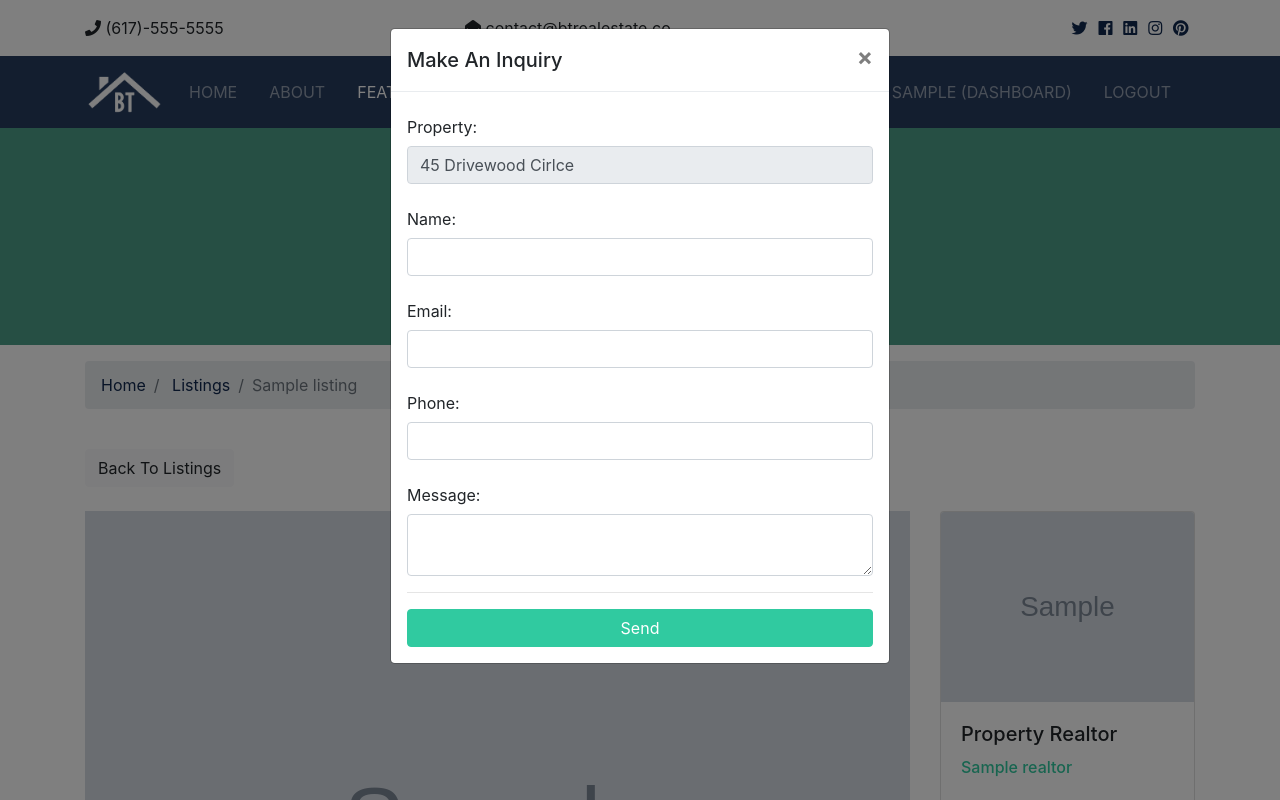
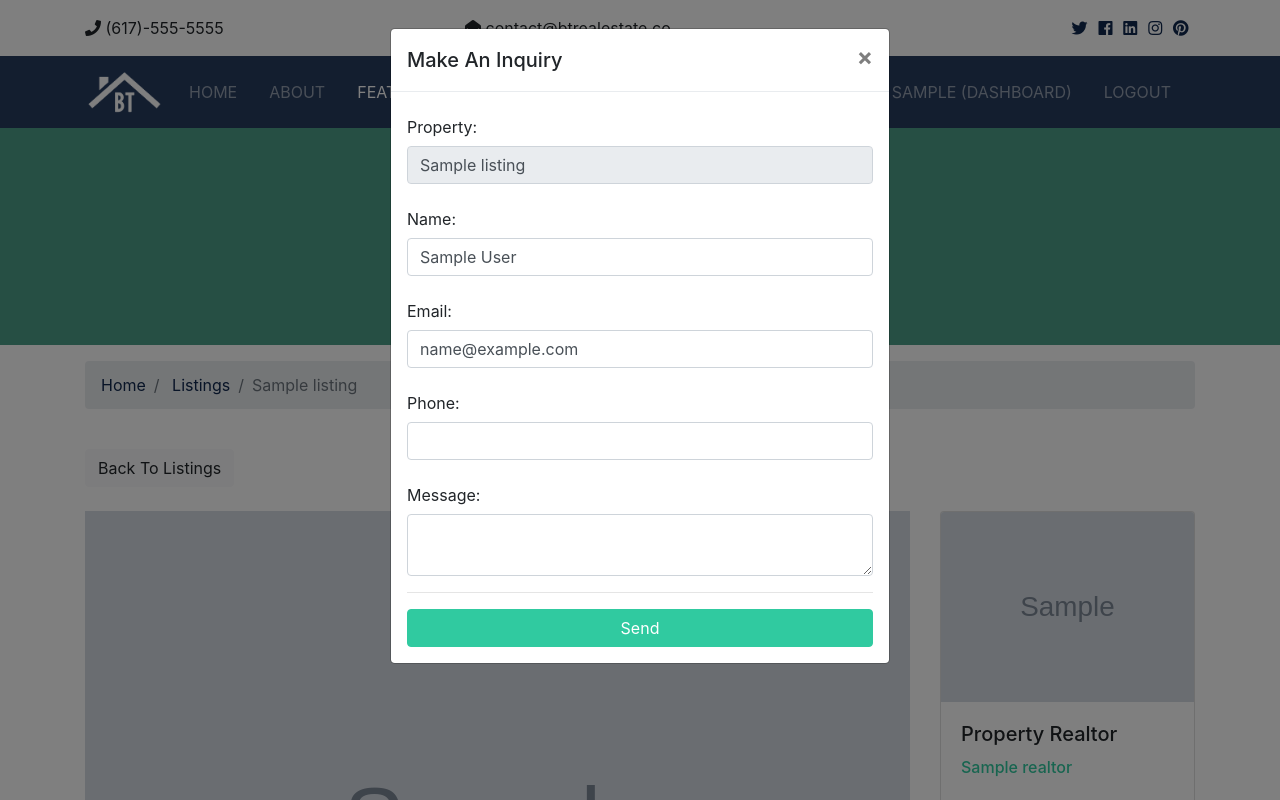
Before and after one commit to saurabhmodh94/btre, a Django app: page /listings/1/ in a window 1280 px wide, after a click on "Make An Inquiry". Run offline with Django 3.2, Linux system fonts and the light colour scheme; a user stored in the database is signed in; tables that the repository leaves empty hold one stand-in row (values such as "Sample post"); grey boxes marked "Sample" are stand-in pictures; some libraries are stand-ins or nearby versions.

Commit message:
Contact Form Prep

```diff
--- a/templates/listings/listing.html
+++ b/templates/listings/listing.html
@@ -168,24 +168,32 @@
         </button>
       </div>
       <div class="modal-body">
-        <form>
+          <form action="{% url 'contact' %}" method="POST">
+          {% csrf_token %}
+          {% if user.is_authenticated %}
+            <input type="hidden" name="user_id" value="{{ user.id }}">
+          {% else %}
+            <input type="hidden" name="user_id" value="0">
+          {% endif %}
+          <input type="hidden" name="realtor_email" value="{{ listing.realtor.email }}">
+          <input type="hidden" name="listing_id" value="{{ listing.id }}">
           <div class="form-group">
             <label for="property_name" class="col-form-label">Property:</label>
             <input
               type="text"
               name="listing"
               class="form-control"
-              value="45 Drivewood Cirlce"
+              value="{{ listing.title }}"
               disabled
             />
           </div>
           <div class="form-group">
             <label for="name" class="col-form-label">Name:</label>
-            <input type="text" name="name" class="form-control" required />
+            <input type="text" name="name" class="form-control" {% if user.is_authenticated %} value="{{ user.first_name }} {{ user.last_name }}" {% endif %} required />
           </div>
           <div class="form-group">
             <label for="email" class="col-form-label">Email:</label>
-            <input type="email" name="email" class="form-control" required />
+            <input type="email" name="email" class="form-control" {% if user.is_authenticated %} value="{{ user.email }}" {% endif %}  required />
           </div>
           <div class="form-group">
             <label for="phone" class="col-form-label">Phone:</label>
```
